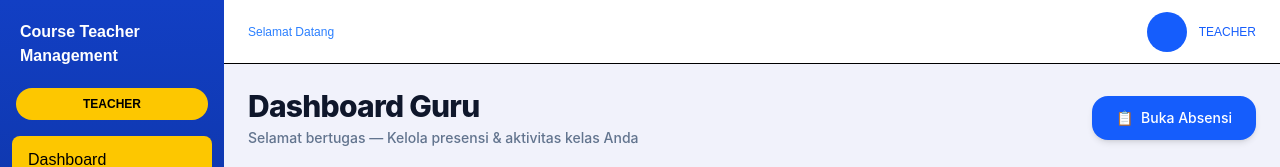
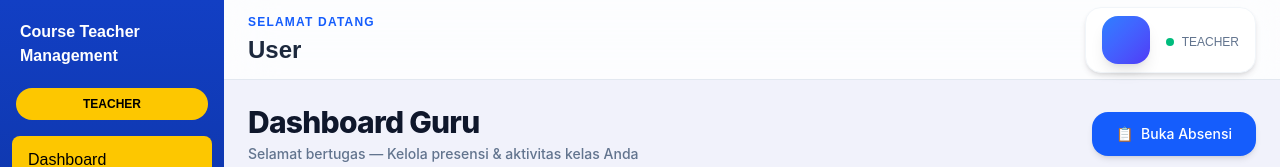
Before and after one commit to XphiMpi/CTM, a Vue app: page /dashboard in a window 1280 px wide. Shown: the top 167 px of the page. Built offline with nearby package versions, Linux system fonts and the light colour scheme; no server answers; the database is empty.

Commit message:
update terbaru pisan ini mah

```diff
--- a/src/components/Topbar.vue
+++ b/src/components/Topbar.vue
@@ -7,35 +7,53 @@ defineProps({
 
 <template>
   <header
-    class="h-16 bg-white border-b px-6 flex justify-between items-center"
+    class="sticky top-0 z-20 h-20 px-6 flex items-center justify-between bg-white/80 backdrop-blur-xl border-b border-slate-200"
   >
+    <!-- Left -->
     <div>
-      <p class="text-xs text-blue-500">
+      <p
+        class="text-xs uppercase tracking-widest text-blue-600 font-semibold"
+      >
         Selamat Datang
       </p>
 
-      <h2 class="font-semibold">
-        {{ user?.nama }}
+      <h2
+        class="text-2xl font-bold text-slate-800 mt-1"
+      >
+        {{ user?.nama || "User" }}
       </h2>
     </div>
 
-    <div class="flex items-center gap-3">
+    <!-- Right -->
+    <div
+      class="flex items-center gap-4 bg-white rounded-2xl px-4 py-2 shadow-md border border-slate-100"
+    >
+      <!-- Avatar -->
       <div
-        class="w-10 h-10 rounded-full bg-blue-600 flex items-center justify-center text-white"
+        class="w-12 h-12 rounded-2xl bg-linear-to-br from-blue-500 to-indigo-600 flex items-center justify-center text-white font-bold text-lg shadow-lg"
       >
-        {{ user?.nama?.charAt(0) }}
+        {{ user?.nama?.charAt(0)?.toUpperCase() }}
       </div>
 
+      <!-- User Info -->
       <div>
-        <p class="text-sm font-medium">
+        <p
+          class="text-sm font-semibold text-slate-800"
+        >
           {{ user?.nama }}
         </p>
 
-        <p
-          class="text-xs text-blue-600"
-        >
-          {{ roleLabel }}
-        </p>
+        <div class="flex items-center gap-2 mt-1">
+          <span
+            class="w-2 h-2 rounded-full bg-emerald-500"
+          ></span>
+
+          <p
+            class="text-xs font-medium text-slate-500"
+          >
+            {{ roleLabel }}
+          </p>
+        </div>
       </div>
     </div>
   </header>
```
